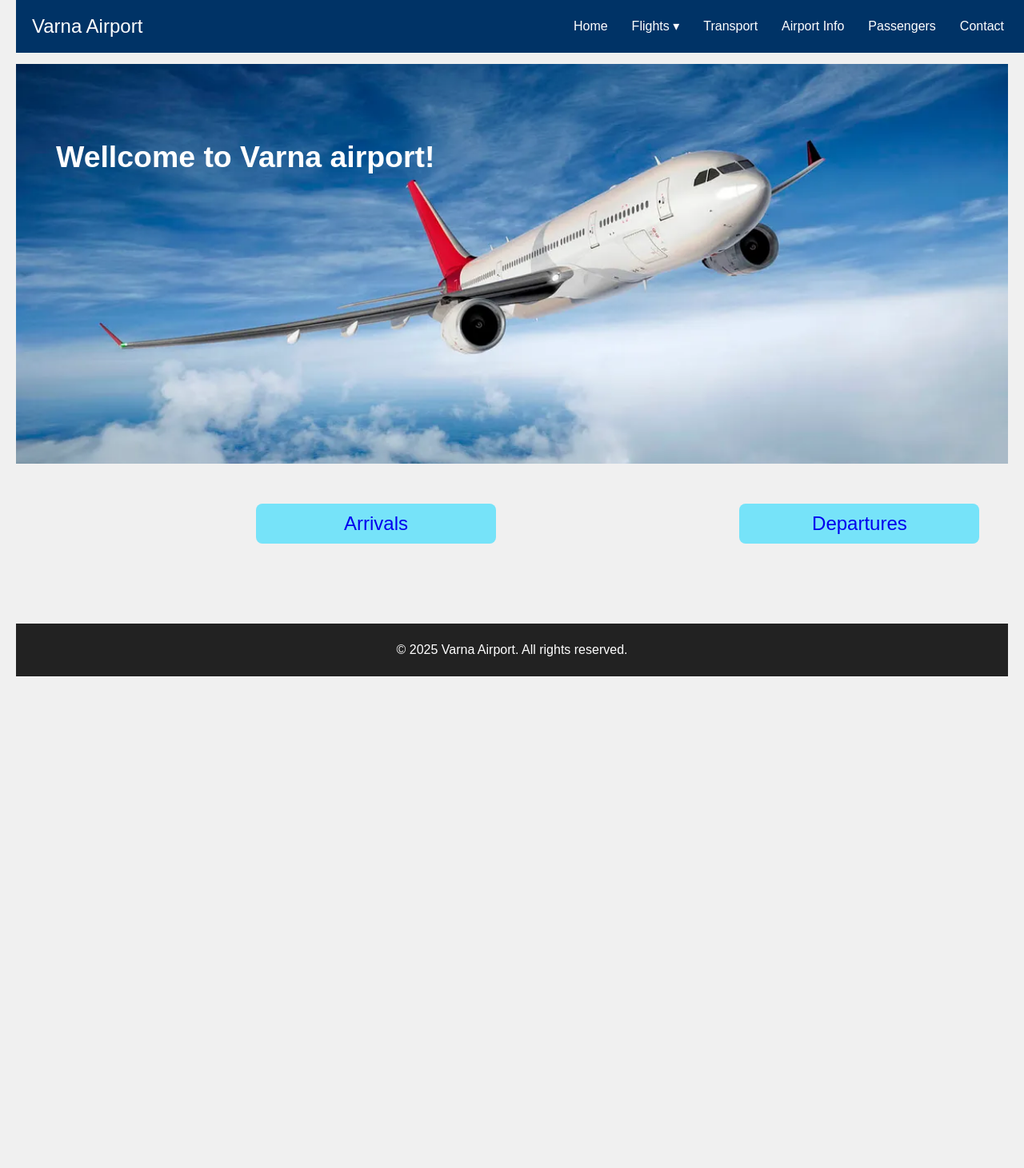
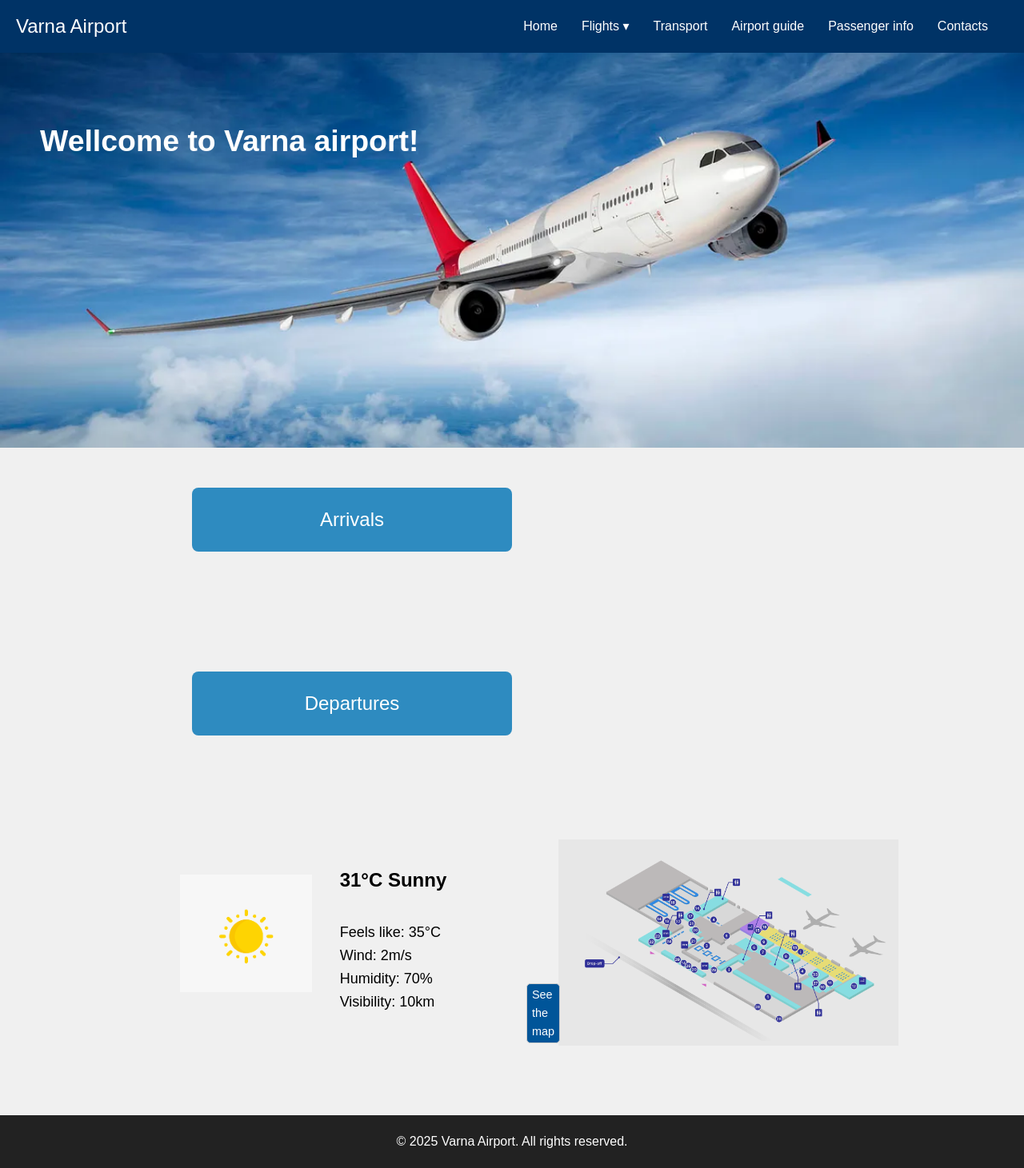
Before and after one commit to Neli1612/AirportProject, a plain HTML site: page index.html in a window 1280 px wide. Shown: the whole page at 80% size. Before the commit the page ends 866 px from the top, so only its background shows below. Drawn offline with Linux system fonts and the light colour scheme.

Commit message:
Airport map page

```diff
--- /dev/null
+++ b/airportMap.css
@@ -0,0 +1,108 @@
+body {
+  margin: 0;
+  font-family: Arial, sans-serif;
+  line-height: 1.6;
+  background: #f0f0f0;
+  /*padding: 20px;*/
+}
+
+header {
+  position: fixed;
+  top: 0;
+  width: 100%;
+  background: #003366;
+  color: white;
+  z-index: 1000;
+  display: flex;
+  justify-content: space-between;
+  align-items: center;
+  padding: 10px 20px;
+
+}
+
+header .logo {
+  font-size: 1.5em;
+}
+
+nav ul {
+  list-style: none;
+  margin: 0;
+  padding: 0;
+  display: flex;
+  padding-right: 50px;
+}
+
+nav li {
+  position: relative;
+}
+
+nav a {
+  color: white;
+  text-decoration: none;
+  padding: 10px 15px;
+  display: block;
+}
+
+nav li:hover > ul {
+  display: block;
+}
+
+nav ul ul {
+  display: none;
+  position: absolute;
+  top: 100%;
+  left: 0;
+  background: #005599;
+}
+
+nav ul ul li {
+  width: 150px;
+}
+
+h2 {
+     color: #4482C1;
+     font-size: 40px;
+     margin-top: 100px;
+     margin-left: 55px;
+    }
+
+.material-symbols-outlined {
+  font-variation-settings:
+  'FILL' 0,
+  'wght' 400,
+  'GRAD' 0,
+  'opsz' 24
+}
+
+img {
+
+    height: 550px;
+    display: block;
+    margin: auto;
+
+}
+
+.marker {
+  width: 20px; height: 20px;
+  /*background: red; border-radius:50%;*/
+  cursor: pointer;
+}
+.tooltip {
+  display: none;
+  position: absolute;
+  top: -20px; left: 30px;
+  background: black; color: white;
+  padding: 2px 5px; border-radius: 3px;
+}
+.marker:hover .tooltip {
+  display: block;
+}
+
+
+footer {
+  background: #222;
+  color: white;
+  text-align: center;
+  padding: 20px;
+  margin-top: 200px;
+}
--- a/index.css
+++ b/index.css
@@ -3,7 +3,7 @@ body {
   font-family: Arial, sans-serif;
   line-height: 1.6;
   background: #f0f0f0;
-  padding: 20px;
+  /*padding: 20px;*/
 }
 
 header {
@@ -79,22 +79,94 @@ h3{
 
 button {
   display: inline-block;
-  width: 300px;
-  height: 50px;
+  width: 400px;
+  height: 80px;
   text-align: center;
-  background-color: #76e3f9;
+  background-color: #2E8BC0; /*#76e3f9;*/
   border: 2px;
   border-radius: 8px;
-  margin-left:300px;
+  margin-left:240px;
   margin-top: 50px;
   margin-bottom: 100px;
-  color: white;
   font-size: x-large;
 }
 
 a {
   text-decoration: none;
+  color: white;
 }
+
+
+.container {
+  display: flex;
+  justify-content: space-between;
+  gap: 10px;
+  margin-top: 30px;
+  margin-bottom: 80px;
+  margin-left: 50px;
+  margin-right: 50px;
+}
+
+.weather{
+  width:40%;
+  margin-left:10px;
+  box-sizing: border-box;
+  margin-left: 100px;
+
+}
+
+.weather img{
+  width:35%;
+  vertical-align: middle;
+  margin-left: 75px;
+  /*padding-top: 20px;
+  padding-left: 100px;
+  display: inline-block;*/
+}
+
+h4{
+  font-size: x-large;
+}
+
+.info{
+  display: inline-block;
+  margin-left: 30px;
+  font-size:large;
+  vertical-align: middle;
+}
+
+.map{
+  width: 40%;
+  box-sizing: border-box;
+  position: relative;
+  margin-right: 60px;
+}
+
+.map img{
+  width: 90%;
+  opacity: 0.8;
+  filter: brightness(90%);
+}
+
+.map img:hover{
+  opacity: 1;
+  filter: brightness(100%);
+}
+
+.map a{
+  position: absolute;
+  color: white;
+  bottom: 10px;
+  right: 470px;
+  background: #005599;
+  padding: 2px 6px;
+  text-decoration: none;
+  border: 1px solid #ccc;
+  font-size: 0.9em;
+  border-radius: 5px;
+
+}
+
 
 footer {
   background: #222;
--- a/index.html
+++ b/index.html
@@ -19,13 +19,13 @@
         <ul>
           <li><a href="arrivals.php">Arrivals</a></li>
           <li><a href="departures.php">Departures</a></li>
-          <li><a href="#">Airlines</a></li>
+
         </ul>
       </li>
       <li><a href="#">Transport</a></li>
-      <li><a href="#">Airport Info</a></li>
-      <li><a href="#">Passengers</a></li>
-      <li><a href="#">Contact</a></li>
+      <li><a href="#">Airport guide</a></li>
+      <li><a href="#">Passenger info</a></li>
+      <li><a href="#">Contacts</a></li>
     </ul>
   </nav>
 </header>
@@ -40,6 +40,23 @@
 </div>
 
 
+
+
+  <div class="container">
+   <div class="weather">
+     <img src="sunny_icon.png">
+     <div class="info">
+      <h4>31°C Sunny</h4>
+      <p>Feels like: 35°C<br>Wind: 2m/s<br>Humidity: 70%<br>Visibility: 10km</p>
+     </div>
+     </div>
+
+    <div class="map">
+    <img src="airportMap.png">
+    <a href="airportMap.html">See the map</a>
+   </div>
+  </div>
+
 <footer>
   &copy; 2025 Varna Airport. All rights reserved.
 </footer>
```
Also changed, not shown: airportMap.html (added, +212 -0 lines), airportMap.png (added), cloud.png (added), rain.png (added), snow.png (added), sunny-clouds.png (added), sunny_icon.png (added).
